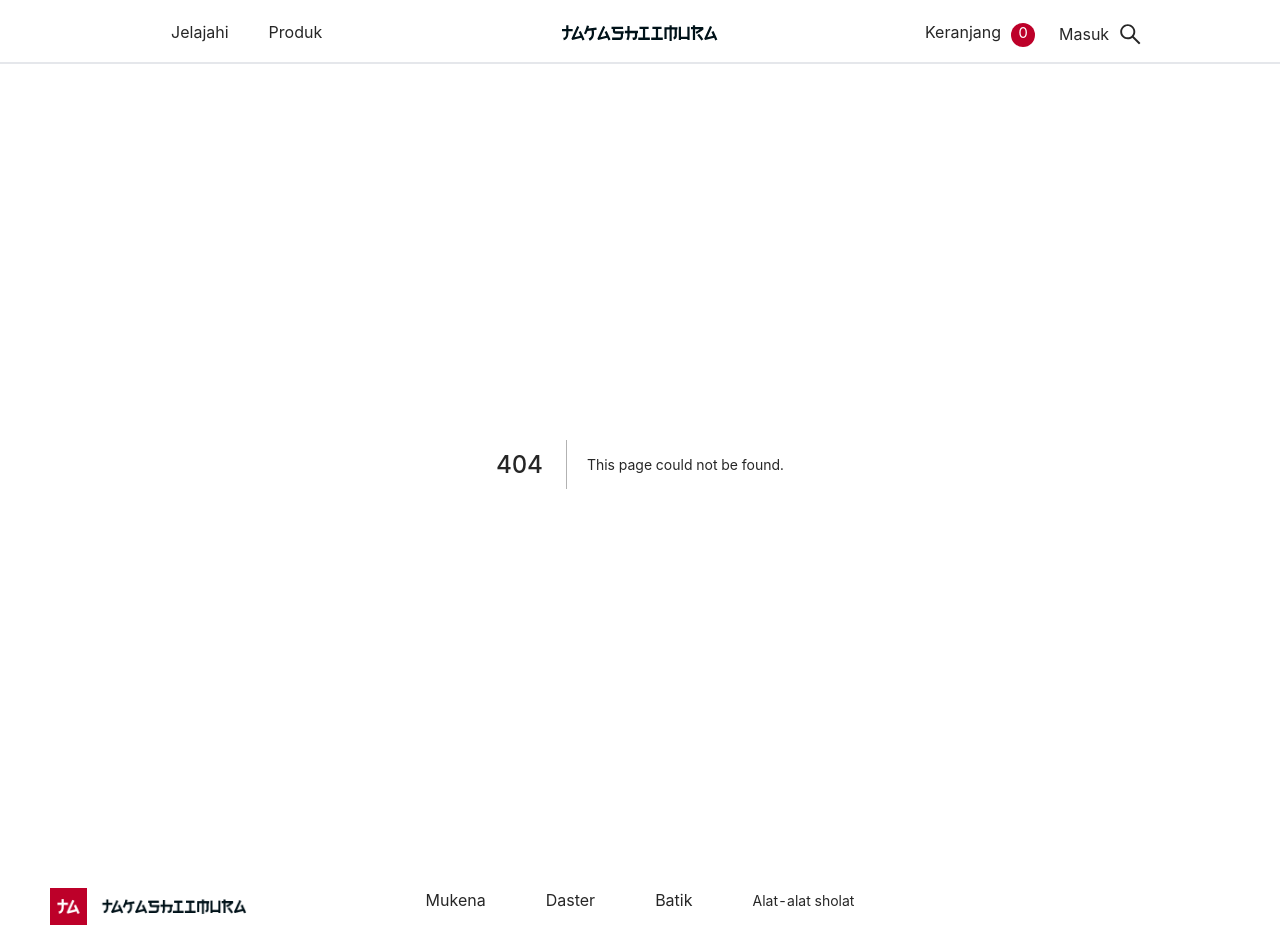
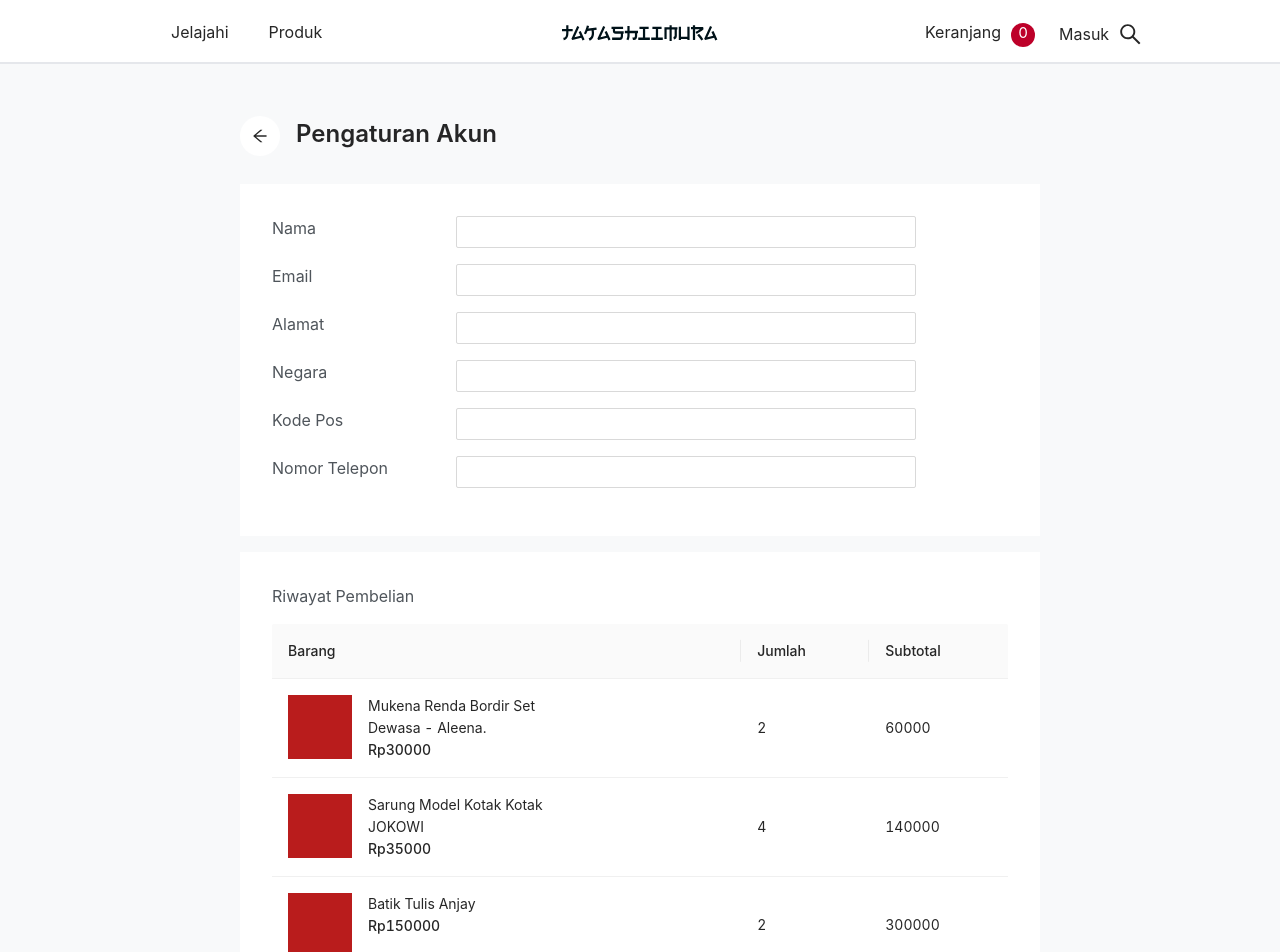
Before and after one commit to MAFauzaan/takashimura_ecommerce, a Next.js app: page /account-settings/1 in a window 1280 px wide. Before the commit this address had no page. Shown: the top 952 px of the page. Built offline with nearby package versions, Linux system fonts and the light colour scheme.

Commit message:
Initiate account settings

```diff
--- a/DUMMY/CartList.ts
+++ b/DUMMY/CartList.ts
@@ -9,7 +9,7 @@ export const CartList = [
     {
         id: 1,
         name: 'Mukena Renda Bordir Set Dewasa - Aleena.',
-        price: 70000,
+        price: 30000,
         amount: 2,
     },
     {
@@ -19,15 +19,33 @@ export const CartList = [
         amount: 4,
     },
     {
-        id: 1,
-        name: 'Mukena Renda Bordir Set Dewasa - Aleena.',
-        price: 70000,
+        id: 3,
+        name: 'Batik Tulis Anjay',
+        price: 150000,
         amount: 2,
     },
     {
-        id: 2,
+        id: 4,
         name: 'Sarung Model Kotak Kotak JOKOWI',
         price: 35000,
+        amount: 1,
+    },
+    {
+        id: 5,
+        name: 'Sajadah',
+        price: 35000,
         amount: 4,
+    },
+    {
+        id: 6,
+        name: 'Longdress',
+        price: 180000,
+        amount: 1,
+    },
+    {
+        id: 7,
+        name: 'Sarung Model Kotak Kotak PRABOWO',
+        price: 35000,
+        amount: 3,
     }
 ]
--- a/components/Cart/Cart.tsx
+++ b/components/Cart/Cart.tsx
@@ -8,6 +8,7 @@ import { checkOpenDrawer, onCloseDrawer } from '../../store/reducers/cartSlice';
 
 import { CartList, ICartList } from '../../DUMMY/CartList';
 import style from './_Cart.module.scss'
+import ItemMiniDescription from '../ItemMiniDescription/ItemMiniDescription';
 
 const { Text } = Typography;
 
@@ -32,9 +33,7 @@ const Cart = () => {
             width={windowWidth > 600 ? 556 : 380}
             onClose={() => dispatch(onCloseDrawer())}
             visible={isCartOpened}
-            maskStyle={{
-                opacity: 0
-            }}
+
         >
             <div className='relative h-full w-full'>
                 <div className='flex px-[16px] py-[20px] place-content-center font-semibold relative'>
@@ -55,11 +54,7 @@ const Cart = () => {
                                     windowWidth > 769 ?
                                         <Row className='px-[16px] mb-[32px]'>
                                             <Col span={12} className='flex'>
-                                                <div className='w-[64px] h-[64px]  bg-red-700 inline-block' />
-                                                <div className='w-[184px] ml-[16px]'>
-                                                    <Text className='text-[14px] inline-block'>{cartItem.name}</Text>
-                                                    <Text className='text-[14px] inline-block font-medium'>{`Rp${cartItem.price}`}</Text>
-                                                </div>
+                                               <ItemMiniDescription itemName={cartItem.name} itemPrice={cartItem.price} />
                                             </Col>
                                             <Col span={6} className='flex place-items-center'>
                                                 <Row className='w-full h-[40px] text-center border-2 rounded-md'>
@@ -83,9 +78,9 @@ const Cart = () => {
                                         <Row className='px-[16px] mb-[32px]'>
                                             <Col span={24} className='flex mb-12'>
                                                 <div className='w-[64px] h-[64px]  bg-red-700 inline-block' />
-                                                <div className='w-[184px] ml-[16px]'>
-                                                    <Text className='text-[14px] inline-block'>{cartItem.name}</Text>
-                                                    <Text className='text-[14px] inline-block font-medium'>{`Rp${cartItem.price}`}</Text>
+                                                <div className=' ml-[16px]'>
+                                                    <Text className='text-[14px] block w-full mb-[8px]'>{cartItem.name}</Text>
+                                                    <Text className='text-[14px]  font-medium'>{`Rp${cartItem.price}`}</Text>
                                                 </div>
                                             </Col>
                                             <Col span={8} />
--- a/components/Header/Header.tsx
+++ b/components/Header/Header.tsx
@@ -19,7 +19,7 @@ export const Header = () => {
 
     const TotalItemCart = () => (
         <div className="bg-[#BD0029] h-[24px] w-[24px] rounded-full inline-block items-center justify-center">
-            <p className="text-2xl text-white">0</p>
+            <p className="text-2xl text-white !text-center">0</p>
         </div>
     )
 
--- a/components/Header/_Header.module.scss
+++ b/components/Header/_Header.module.scss
@@ -23,9 +23,15 @@
     z-index: 50;
     left: -80px;
     animation: slide 0.15s linear forwards;
-}
+    box-shadow: 10px -3px 5px -6px rgba(0,0,0,0.41);
+    -webkit-box-shadow: 10px -3px 5px -6px rgba(0,0,0,0.41);
+    -moz-box-shadow: 10px -3px 5px -6px rgba(0,0,0,0.41);
+    }
 
 @keyframes slide {
     0% {}
-    100% { transform: translatex(80px);}
+
+    100% {
+        transform: translatex(80px);
+    }
 }
--- /dev/null
+++ b/components/ItemMiniDescription/ItemMiniDescription.tsx
@@ -0,0 +1,21 @@
+import React from 'react';
+import { Typography } from 'antd';
+
+const { Text } = Typography;
+
+interface IItemMiniDescription {
+    itemName: string,
+    itemPrice: number
+}
+
+const ItemMiniDescription = ({ itemName, itemPrice}: IItemMiniDescription) => (
+    <div className='flex'>
+        <div className='w-[64px] h-[64px]  bg-red-700 inline-block' />
+        <div className='w-[184px] ml-[16px]'>
+            <Text className='text-[14px] inline-block w-full'>{itemName}</Text>
+            <Text className='text-[14px] inline-block font-medium w-full'>{`Rp${itemPrice}`}</Text>
+        </div>
+    </div>
+)
+
+export default ItemMiniDescription;
--- a/package.json
+++ b/package.json
@@ -11,9 +11,11 @@
   "dependencies": {
     "@ant-design/icons": "^4.7.0",
     "@reduxjs/toolkit": "^1.8.0",
+    "@types/ramda": "^0.28.7",
     "antd": "^4.19.4",
     "body-scroll-lock": "^4.0.0-beta.0",
     "next": "12.1.1",
+    "ramda": "^0.28.0",
     "react": "17.0.2",
     "react-dom": "17.0.2",
     "react-redux": "^7.2.6",
--- /dev/null
+++ b/pages/account-settings/[id].tsx
@@ -0,0 +1,79 @@
+import React, { useState } from 'react';
+import { ArrowLeftOutlined } from '@ant-design/icons';
+import { Typography, Input, Row, Col, Table } from 'antd';
+import { clone } from 'ramda';
+import { useDynamicScreen } from '../../hooks/useDynamicScreen';
+import { useAppSelector } from '../../store/hooks';
+import { checkUserData } from '../../store/reducers/userSlice';
+import { CartList } from '../../DUMMY/CartList';
+import ItemMiniDescription from '../../components/ItemMiniDescription/ItemMiniDescription';
+import { tableColumns, phoneTableColumn } from './components/TableColumn';
+
+const { Text } = Typography;
+
+
+const AccountSettings = () => {
+
+    const { windowWidth } = useDynamicScreen();
+    const [userData, setUserData] = useState<any>(useAppSelector(checkUserData))
+    console.log(userData)
+    const containerClass = () => {
+        if (windowWidth >= 1000) {
+            return 'pt-[52px] pb-[72px] px-[240px] w-full';
+        }
+        if (windowWidth > 600 && windowWidth < 1000) {
+            return 'pt-[52px] pb-[72px] px-[24px] w-full';
+        }
+        return 'pt-[40px] pb-[40px] px-[24px] w-full';
+    };
+
+    const userFormArray = ["Nama", "Email", "Alamat", "Negara", " Kode Pos", "Nomor Telepon"];
+
+    const onFindUserDataValue = (type: string) => {
+        const clonedUserData = clone(userData);
+
+    }
+
+    return (
+        <div className={`${containerClass()} bg-[#F8F9FA]`}>
+            <div className='flex mb-[28px]'>
+                <div className='bg-white w-[40px] h-[40px] rounded-full flex place-items-center justify-center'>
+                    <ArrowLeftOutlined className='text-[16px]' />
+                </div>
+                <p className='text-[24px] block font-semibold ml-[16px]'>Pengaturan Akun</p>
+            </div>
+            <div className='bg-white p-[32px] mb-[16px]'>
+                {
+                    userFormArray.map((user: any, index) => {
+                        return (
+                            <Row key={index} className='text-[16px] mb-[16px]'>
+                                <Col span={6}>
+                                    <Text className='block text-[#4F555B]'>{user}</Text>
+                                </Col>
+                                <Col span={15}>
+                                    <Input />
+                                </Col>
+                            </Row>
+                        )
+                    })
+                }
+            </div>
+            <div className={`${windowWidth >= 1100 ? 'p-[32px]' : windowWidth > 600 && windowWidth < 1000 ? 'p-[24px]' : 'p-[16px]'} bg-white`}>
+                <Text className='text-[16px] text-[#4F555B] mb-[16px]'>Riwayat Pembelian</Text>
+                {
+                    windowWidth > 600 ?
+                    <Table dataSource={CartList} columns={tableColumns} pagination={{ pageSize: 3 }} className='mt-[16px]' />
+                    :
+                    <Table dataSource={CartList} columns={phoneTableColumn} pagination={{ pageSize: 3 }} className='mt-[16px]' />
+                }
+            </div>
+            <div className='flex justify-end mt-[16px]'>
+                <div className='w-[180px] text-center py-[8px] border border-[#343A40]'>
+                    <Text className='text-[16px] font-semibold'>Keluar dari akun</Text>
+                </div>
+            </div>
+        </div>
+    )
+}
+
+export default AccountSettings;
--- /dev/null
+++ b/pages/account-settings/components/TableColumn.tsx
@@ -0,0 +1,59 @@
+import { Typography, Row, Col } from "antd";
+import { MinusOutlined, PlusOutlined } from "@ant-design/icons";
+import ItemMiniDescription from "../../../components/ItemMiniDescription/ItemMiniDescription";
+
+const { Text } = Typography;
+
+export const tableColumns = [
+    {
+        title: 'Barang',
+        dataIndex: 'name',
+        key: 'name',
+        render: (text: any, record: any) => (
+            <ItemMiniDescription itemName={record.name} itemPrice={record.price} />
+        )
+    },
+    {
+        title: 'Jumlah',
+        dataIndex: 'amount'
+    },
+    {
+        title: 'Subtotal',
+        render: (text: any, record: any) => {
+            const subtotal = record.amount * record.price;
+
+            return (
+                <Text className='text-[14px]'>{subtotal}</Text>
+            )
+        }
+    }
+];
+
+export const phoneTableColumn = [
+    {
+        title: 'orderedItem',
+        render: (text: any, record: any) => {
+            return (
+                <Row className='px-[16px] mb-[32px]'>
+                <Col span={24} className='flex mb-12'>
+                    <div className='w-[64px] h-[64px]  bg-red-700 inline-block' />
+                    <div className='w-[184px] ml-[16px]'>
+                        <Text className='text-[14px] inline-block w-full'>{record.name}</Text>
+                        <Text className='text-[14px] inline-block font-medium'>{`Rp${record.price}`}</Text>
+                    </div>
+                </Col>
+                <Col span={10} />
+                <Col span={6} className='block place-items-center text-center'>
+                   <Text className="block w-full text-[14px] text-[#4F555B]">Amount</Text>
+                   <Text className="block text-[14px]">{record.amount}</Text>
+                </Col>
+                <Col span={2} />
+                <Col span={6} className='text-right'>
+                    <Text className="text-[16px] text-[#4F555B]">Subtotal</Text>
+                    <Text className='text-[16px] font-semibold block mb-[8px]'>{`Rp${record.price * record.amount}`}</Text>
+                </Col>
+            </Row>
+            )
+        }
+    }
+]
--- /dev/null
+++ b/store/reducers/userSlice.ts
@@ -0,0 +1,37 @@
+import { createSlice, PayloadAction } from '@reduxjs/toolkit';
+import { AppState } from '../store';
+
+export interface IUserSlice {
+    userData: {
+        name: string,
+        email: string,
+        alamat: string,
+        negara: string,
+        kodePos: number,
+        nomorTelepon: string
+    }
+}
+
+const initialState: IUserSlice = {
+    userData: {
+        name: 'Muhammad Adityo Fauzaan',
+        email: 'afauzaan34@gmail.com',
+        alamat: 'Jl. Raya Hankam, Pondok Gede',
+        negara: 'Indonesia',
+        kodePos: 17415,
+        nomorTelepon: '081319125026'
+    }
+}
+
+export const userSlice = createSlice({
+    name: 'user',
+    initialState,
+    reducers: {
+    }
+})
+
+// export const {  } = userSlice.actions;
+
+export const checkUserData = ((state: AppState) => state.user.userData)
+
+export default userSlice.reducer
--- a/store/store.ts
+++ b/store/store.ts
@@ -1,10 +1,12 @@
 import { configureStore, Action } from '@reduxjs/toolkit';
 import cartReducer from './reducers/cartSlice';
+import userSlice from './reducers/userSlice';
 
 export const makeStore = () => {
     return configureStore({
         reducer: {
-            cart: cartReducer
+            cart: cartReducer,
+            user: userSlice
         }
     })
 };
```
Also changed, not shown: pages/account-settings/_userSettings.module.scss (added), 1 other file (tests, documents, lock files or other folders).
